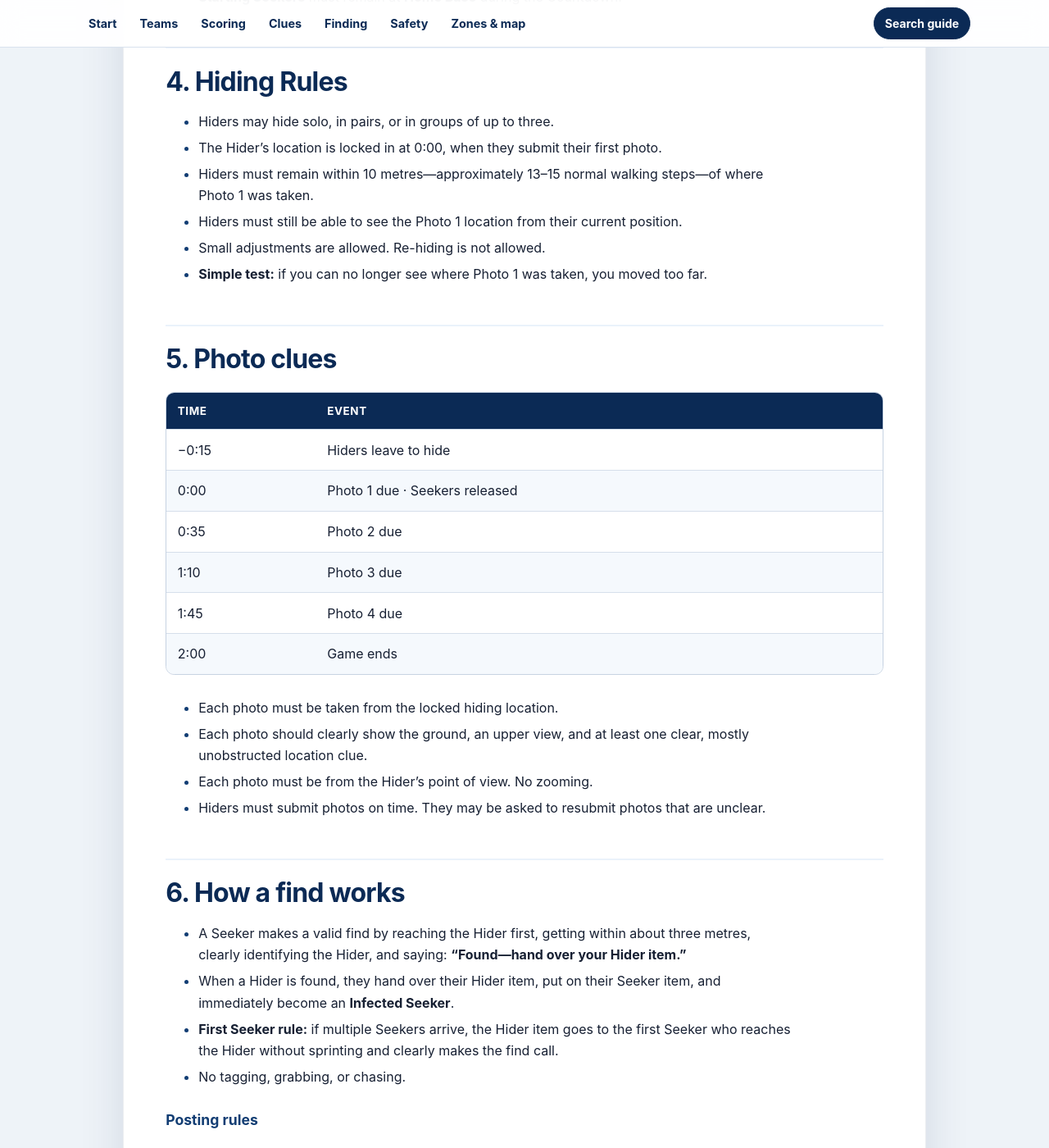
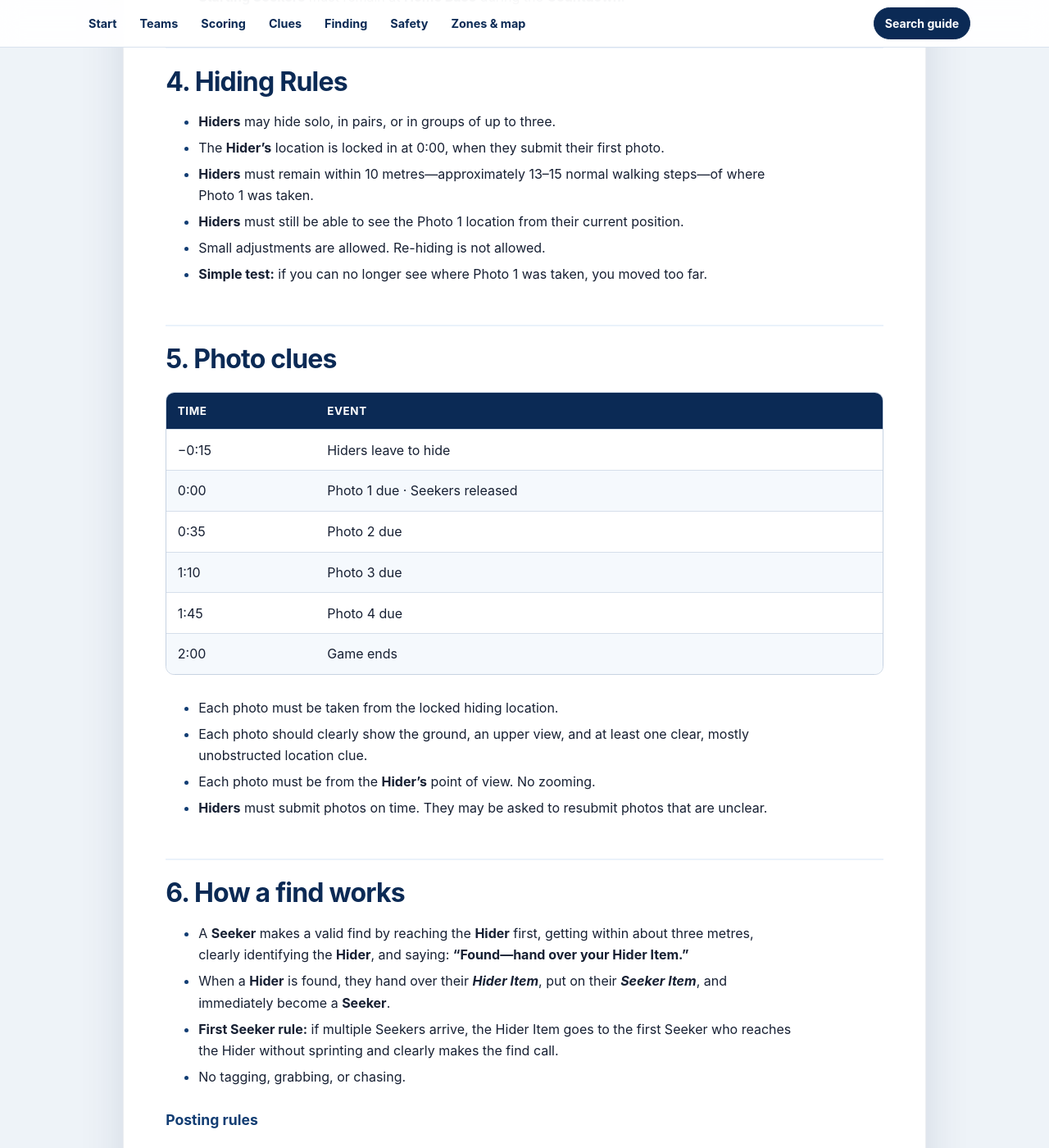
Before and after one commit to mmaxin/hide-and-seek-game, a Jekyll site: the page built from rules.md, in a window 1280 px wide and 1400 px high, scrolled down 2542 px. Shown: the whole window at 82% size. Built offline with Jekyll 4.4.1, drawn with Linux system fonts in a browser that asks for light colours; our own code applies the rules of GitHub Pages for plain Markdown files; some of the changed text lies outside the part shown.

Commit message:
Update rules.md

````diff
--- a/rules.md
+++ b/rules.md
@@ -84,7 +84,7 @@
 ### 15-minute Countdown
 
 - **Hiders** leave **Home Base**, and have 15 minutes to choose their hiding spot within the Map.
-- **Starting Seekers** must remain at **Home Base** during the Countdown.
+- **Starting Seekers** must remain at **Home Base** during the **Countdown**.
 {% comment %}
 - [this phase could be called the Countdown maybe?]
 - **Starting Seekers** must remain at the start area during the hide period.
@@ -95,10 +95,10 @@
 ## 4. Hiding Rules
 {: #locked-location }
 
-- Hiders may hide solo, in pairs, or in groups of up to three.
-- The Hider’s location is locked in at 0:00, when they submit their first photo.
-- Hiders must remain within 10 metres—approximately 13–15 normal walking steps—of where Photo 1 was taken.
-- Hiders must still be able to see the Photo 1 location from their current position.
+- **Hiders** may hide solo, in pairs, or in groups of up to three.
+- The **Hider’s** location is locked in at 0:00, when they submit their first photo.
+- **Hiders** must remain within 10 metres—approximately 13–15 normal walking steps—of where Photo 1 was taken.
+- **Hiders** must still be able to see the Photo 1 location from their current position.
 - Small adjustments are allowed. Re-hiding is not allowed.
 - **Simple test:** if you can no longer see where Photo 1 was taken, you moved too far.
 
@@ -118,20 +118,20 @@
 
 - Each photo must be taken from the locked hiding location.
 - Each photo should clearly show the ground, an upper view, and at least one clear, mostly unobstructed location clue.
-- Each photo must be from the Hider’s point of view. No zooming.
-- Hiders must submit photos on time. They may be asked to resubmit photos that are unclear.
+- Each photo must be from the **Hider’s** point of view. No zooming.
+- **Hiders** must submit photos on time. They may be asked to resubmit photos that are unclear.
 
 ## 6. How a find works
 {: #finds }
 
-- A Seeker makes a valid find by reaching the Hider first, getting within about three metres, clearly identifying the Hider, and saying: **“Found—hand over your Hider item.”**
-- When a Hider is found, they hand over their Hider item, put on their Seeker item, and immediately become an **Infected Seeker**.
-- **First Seeker rule:** if multiple Seekers arrive, the Hider item goes to the first Seeker who reaches the Hider without sprinting and clearly makes the find call.
+- A **Seeker** makes a valid find by reaching the **Hider** first, getting within about three metres, clearly identifying the **Hider**, and saying: **“Found—hand over your Hider Item.”**
+- When a **Hider** is found, they hand over their ***Hider Item***, put on their ***Seeker Item***, and immediately become a **Seeker**.
+- **First Seeker rule:** if multiple Seekers arrive, the Hider Item goes to the first Seeker who reaches the Hider without sprinting and clearly makes the find call.
 - No tagging, grabbing, or chasing.
 
 ### Posting rules
 
-After a valid find, the found Hider posts in WhatsApp:
+After a valid find, the found **Hider** posts in WhatsApp:
 
 ```text
 FOUND
@@ -176,8 +176,11 @@
 
 - The entire game is played inside the approved area.
 - Boundary streets count only on the inside sidewalk.
+- If a **Hider** is asked by ***any non-player*** to move, they must move the minimum amount necessary and remain as close as possible to their locked hiding location.
+{% comment %}
 - If a Hider is asked by staff, a resident, or the public to move, they must move the minimum amount necessary and remain as close as possible to their locked hiding location.
-- **Honour system:** if a Hider is forced to move, they must honestly stay within the spirit of the same hiding location and continue using that location for future photo clues.
+{% endcomment %}
+- **Honour system:** if a **Hider** is forced to move, they must honestly stay within the spirit of the same hiding location and continue using that location for future photo clues.
 
 ## 9. Safety, rulings & end of game
 {: #safety }
````
